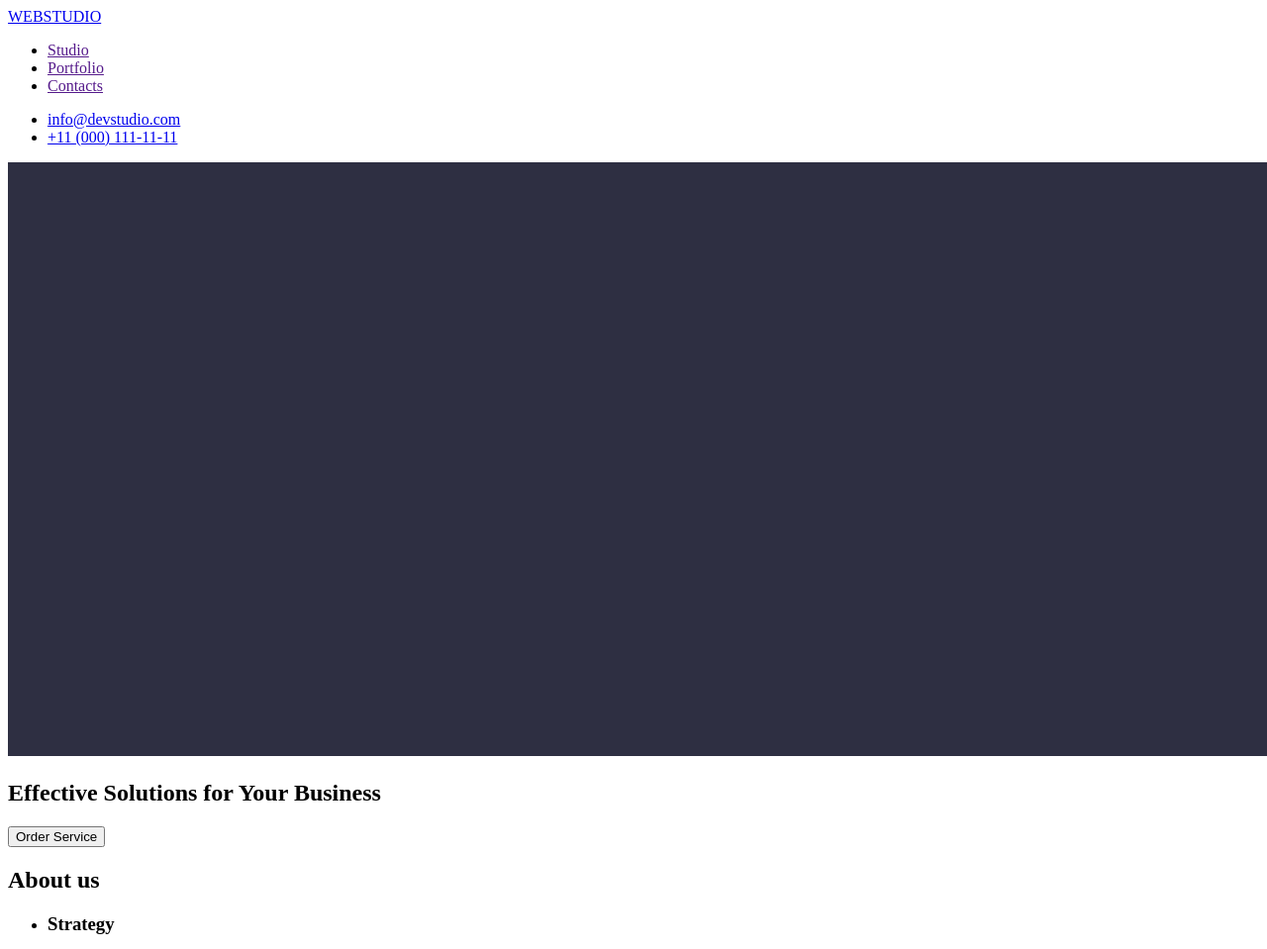
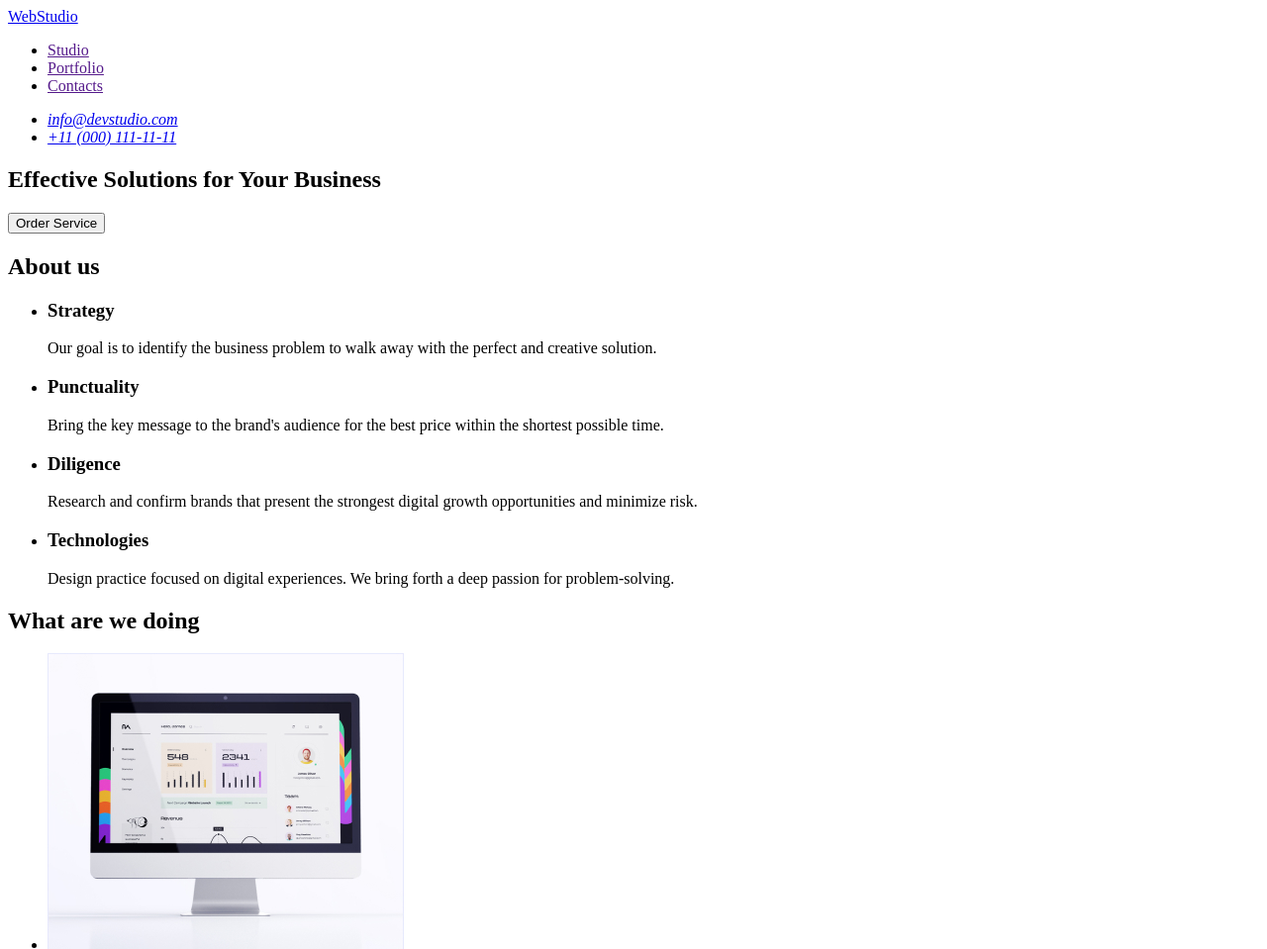
Before and after one commit to Anastasiia-Ihn/goit-markup-hw-01, a plain HTML site: page index.html in a window 1280 px wide. Shown: the top 959 px of the page at 99% size. Drawn offline with Linux system fonts and the light colour scheme.

Commit message:
update index html

```diff
--- a/index.html
+++ b/index.html
@@ -9,7 +9,7 @@
   <body>
     <header>
       <nav>
-        <a href="./index.html">WEBSTUDIO</a>
+        <a href="./index.html">WebStudio</a>
 
         <ul>
           <li><a href="">Studio</a></li>
@@ -17,15 +17,16 @@
           <li><a href="">Contacts</a></li>
         </ul>
       </nav>
-      <ul>
-        <li><a href="mailto:info@devstudio.com">info@devstudio.com</a></li>
-        <li><a href="tel:+110001111111">+11 (000) 111-11-11</a></li>
-      </ul>
+      <address>
+        <ul>
+          <li><a href="mailto:info@devstudio.com">info@devstudio.com</a></li>
+          <li><a href="tel:+110001111111">+11 (000) 111-11-11</a></li>
+        </ul>
+      </address>
     </header>
     <!-- Text -->
     <main>
       <section>
-        <img src="./images/darkbg.png" alt="black bord" />
         <h1>Effective Solutions for Your Business</h1>
         <button type="button">Order Service</button>
       </section>
@@ -119,7 +120,7 @@
         alt="background is black"
         width="1440"
       />
-      <a href="./index.html">WEBSTUDIO</a>
+      <a href="./index.html">WebStudio</a>
       <p>
         Increase the flow of customers and sales for your business with digital
         marketing & growth solutions.
```
